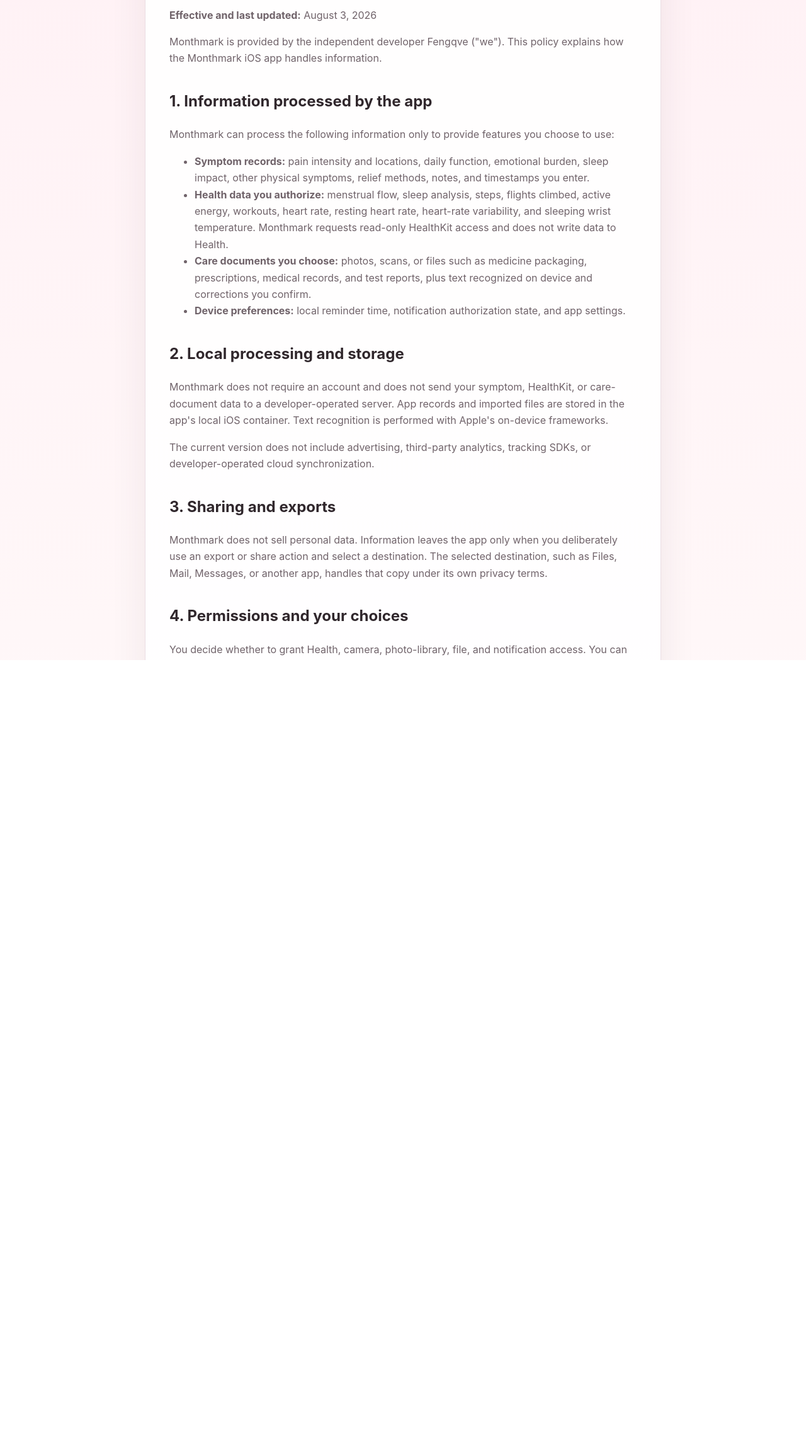
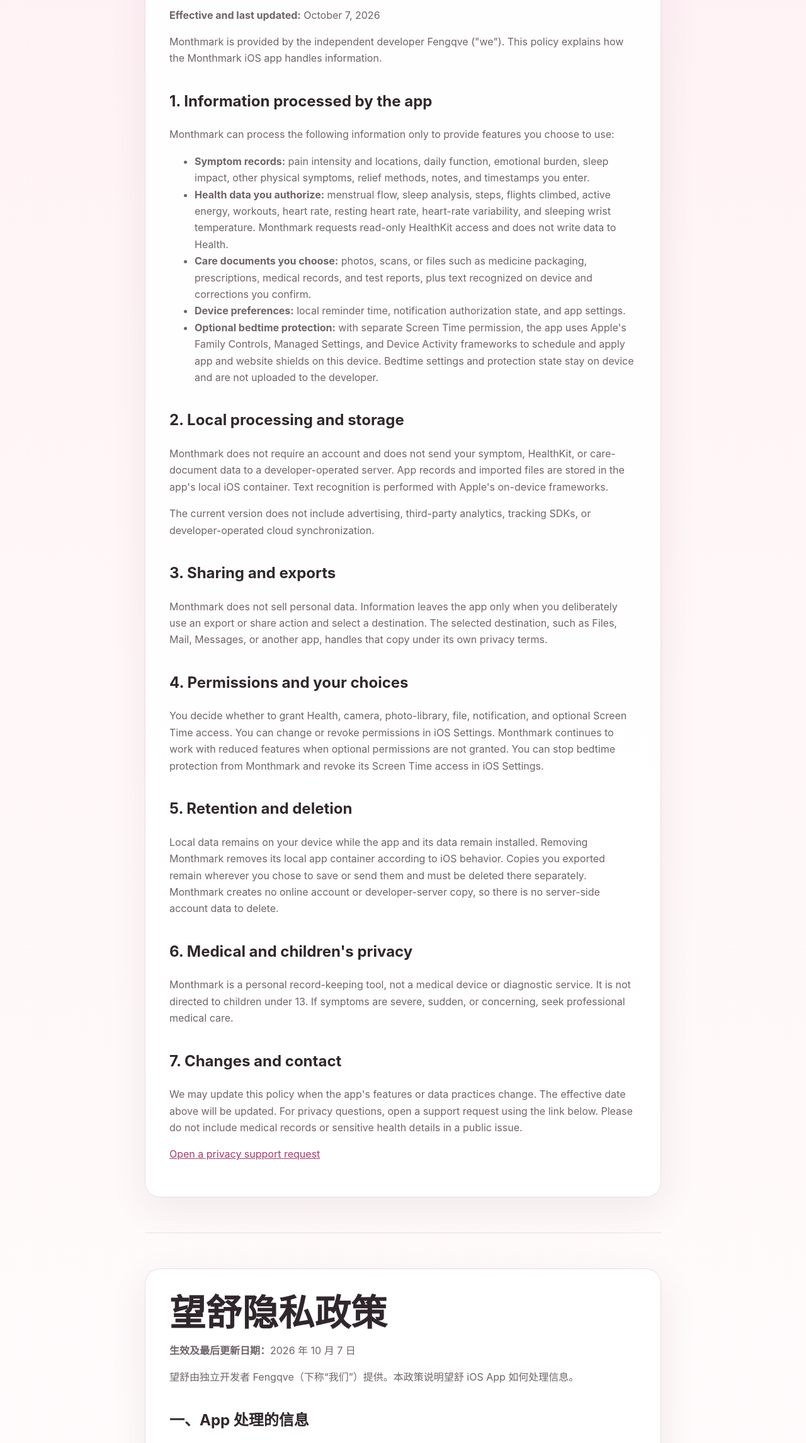
Before and after one commit to fengqve/monthmark-support, a plain HTML site: page privacy.html in a window 1280 px wide. Shown: the part 223-2514 px from the top of the page at 63% size. Drawn offline with Linux system fonts and the light colour scheme.

Commit message:
docs(privacy): explain optional bedtime protection
变更摘要: 补充望舒 1.1 可选睡前保护与屏幕使用时间权限说明。
涉及文件: privacy.html。
变更原因: 与当前发布版本的本机处理及用户权限选择保持一致。
影响评估: 仅更新中英文公开说明，不改变 App 行为或数据收集。
回滚方式: git revert 本提交。

```diff
--- a/privacy.html
+++ b/privacy.html
@@ -18,7 +18,7 @@
 
     <article id="en" class="card">
       <h1>Privacy Policy</h1>
-      <p><strong>Effective and last updated:</strong> August 3, 2026</p>
+      <p><strong>Effective and last updated:</strong> October 7, 2026</p>
       <p>Monthmark is provided by the independent developer Fengqve ("we"). This policy explains how the Monthmark iOS app handles information.</p>
 
       <h2>1. Information processed by the app</h2>
@@ -28,6 +28,7 @@
         <li><strong>Health data you authorize:</strong> menstrual flow, sleep analysis, steps, flights climbed, active energy, workouts, heart rate, resting heart rate, heart-rate variability, and sleeping wrist temperature. Monthmark requests read-only HealthKit access and does not write data to Health.</li>
         <li><strong>Care documents you choose:</strong> photos, scans, or files such as medicine packaging, prescriptions, medical records, and test reports, plus text recognized on device and corrections you confirm.</li>
         <li><strong>Device preferences:</strong> local reminder time, notification authorization state, and app settings.</li>
+        <li><strong>Optional bedtime protection:</strong> with separate Screen Time permission, the app uses Apple's Family Controls, Managed Settings, and Device Activity frameworks to schedule and apply app and website shields on this device. Bedtime settings and protection state stay on device and are not uploaded to the developer.</li>
       </ul>
 
       <h2>2. Local processing and storage</h2>
@@ -38,7 +39,7 @@
       <p>Monthmark does not sell personal data. Information leaves the app only when you deliberately use an export or share action and select a destination. The selected destination, such as Files, Mail, Messages, or another app, handles that copy under its own privacy terms.</p>
 
       <h2>4. Permissions and your choices</h2>
-      <p>You decide whether to grant Health, camera, photo-library, file, and notification access. You can change or revoke permissions in iOS Settings. Monthmark continues to work with reduced features when optional permissions are not granted.</p>
+      <p>You decide whether to grant Health, camera, photo-library, file, notification, and optional Screen Time access. You can change or revoke permissions in iOS Settings. Monthmark continues to work with reduced features when optional permissions are not granted. You can stop bedtime protection from Monthmark and revoke its Screen Time access in iOS Settings.</p>
 
       <h2>5. Retention and deletion</h2>
       <p>Local data remains on your device while the app and its data remain installed. Removing Monthmark removes its local app container according to iOS behavior. Copies you exported remain wherever you chose to save or send them and must be deleted there separately. Monthmark creates no online account or developer-server copy, so there is no server-side account data to delete.</p>
@@ -55,7 +56,7 @@
 
     <article id="zh" class="card" lang="zh-Hans">
       <h1>望舒隐私政策</h1>
-      <p><strong>生效及最后更新日期：</strong>2026 年 8 月 3 日</p>
+      <p><strong>生效及最后更新日期：</strong>2026 年 10 月 7 日</p>
       <p>望舒由独立开发者 Fengqve（下称“我们”）提供。本政策说明望舒 iOS App 如何处理信息。</p>
 
       <h2>一、App 处理的信息</h2>
@@ -65,6 +66,7 @@
         <li><strong>你授权的健康数据：</strong>经期、睡眠、步数、爬楼、活动能量、锻炼、心率、静息心率、心率变异性和睡眠腕温。望舒仅申请读取 HealthKit，不会向“健康”写入数据。</li>
         <li><strong>你选择的就医资料：</strong>药盒、处方、病历、检查报告等照片、扫描件或文件，以及在本机识别的文字和你确认的更正。</li>
         <li><strong>设备偏好：</strong>本机提醒时间、通知授权状态和 App 设置。</li>
+        <li><strong>可选睡前保护：</strong>在你单独授予屏幕使用时间权限后，App 使用 Apple 的 Family Controls、Managed Settings 和 Device Activity 框架，在本机安排并执行 App 与网站保护。睡前设置和保护状态留在设备上，不会上传给开发者。</li>
       </ul>
 
       <h2>二、本机处理与存储</h2>
@@ -75,7 +77,7 @@
       <p>望舒不会出售个人数据。只有当你主动使用导出或分享功能并选择接收位置时，信息才会离开 App。你选择的“文件”、邮件、信息或其他 App 会按其自身隐私规则处理该副本。</p>
 
       <h2>四、权限与选择</h2>
-      <p>是否允许健康、相机、照片、文件和通知权限由你决定。你可以在 iOS“设置”中更改或撤销权限；不授予可选权限时，望舒仍可使用其余功能。</p>
+      <p>是否允许健康、相机、照片、文件、通知和可选屏幕使用时间权限由你决定。你可以在 iOS“设置”中更改或撤销权限；不授予可选权限时，望舒仍可使用其余功能。你可以在望舒中停止睡前保护，也可以在 iOS“设置”中撤销它的屏幕使用时间权限。</p>
 
       <h2>五、保留与删除</h2>
       <p>只要 App 及其数据仍安装在设备上，本地数据就会留在设备中。删除望舒后，iOS 会按系统机制删除它的本地 App 容器。已经导出的副本仍保留在你选择的位置，需要在那里另行删除。望舒不创建在线账号或开发者服务器副本，因此没有需要向服务器申请删除的账号数据。</p>
```
